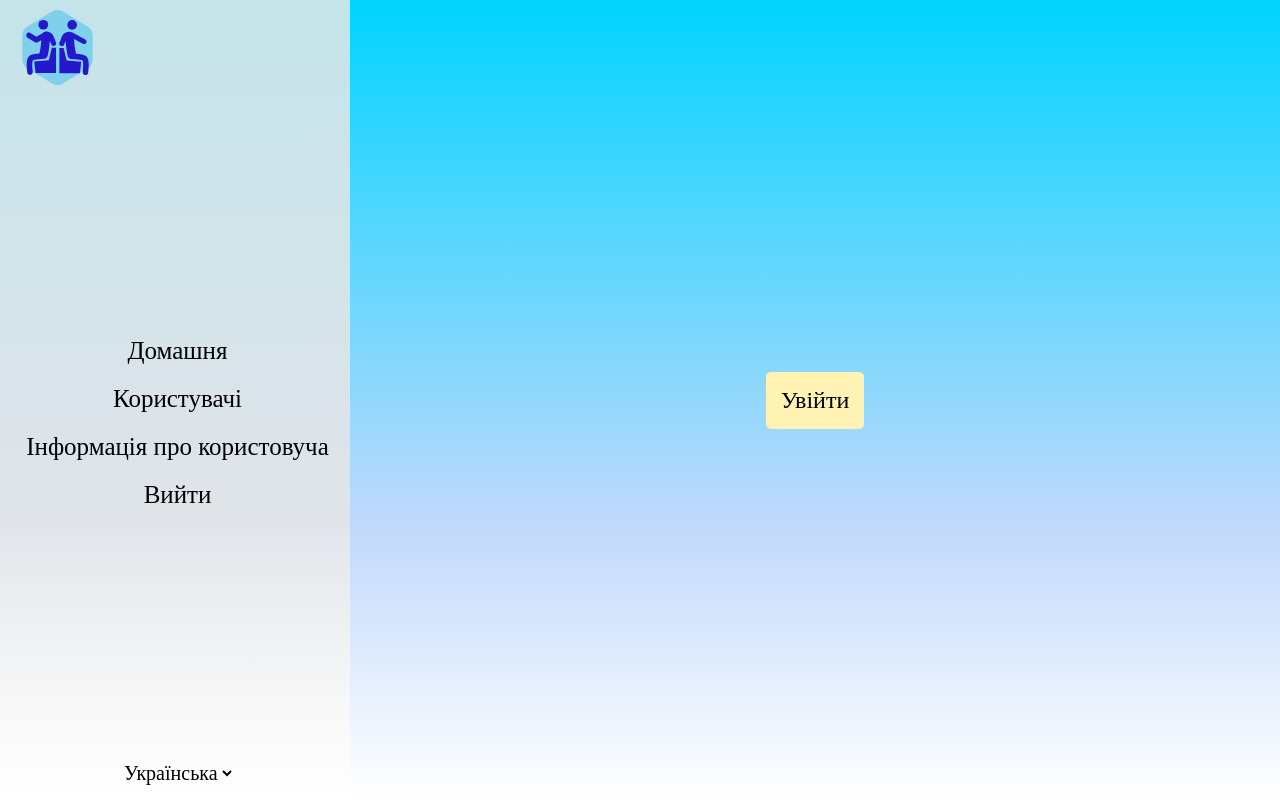
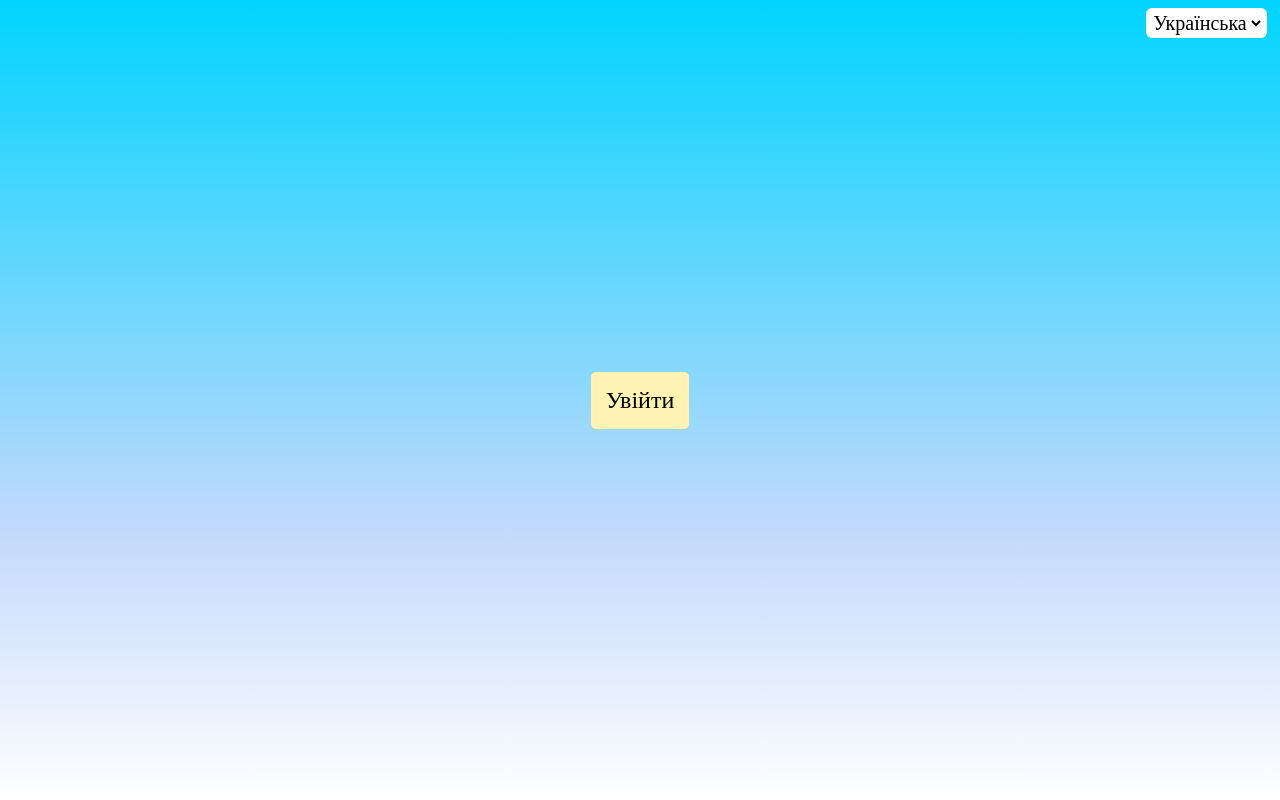
Before and after one commit to quarentyne/random-user-spa, a React (Create React App) app: page /login in a window 1280 px wide. Built offline with nearby package versions, Linux system fonts and the light colour scheme.

Commit message:
login page rework

```diff
--- a/src/App.tsx
+++ b/src/App.tsx
@@ -1,16 +1,14 @@
-import { Suspense } from 'react';
 import { RouterConfig } from './router/Config';
-import { Loader } from './shared/components/Loader/Loader';
 import { MainContainer, GlobalStyle } from './styles';
 
 const App = () => {
   return (
-    <Suspense fallback={<Loader />}>
+    <>
       <GlobalStyle />
       <MainContainer>
         <RouterConfig />
       </MainContainer>
-    </Suspense>
+    </>
   );
 }
 
--- a/src/pages/Logs/Login.tsx
+++ b/src/pages/Logs/Login.tsx
@@ -2,9 +2,10 @@ import { useTranslation } from "react-i18next";
 import { useNavigate } from "react-router-dom";
 import { authorize } from "../../modules/LoginStatus/features/reducer";
 import { loginStatusSelector } from "../../modules/LoginStatus/features/selector";
+import { LanguageChanger } from "../../shared/components/LanguageChanger/LanguageChanger";
 import { useAppDispatch } from "../../shared/hooks/useAppDispatch";
 import { useAppSelector } from "../../shared/hooks/useAppSelector";
-import { StyledFlexBlock, StyledLoginButton } from "./styles";
+import {  StyledLogButton, StyledLoginBlock, StyledLoginLanguageBlock } from "./styles";
 
 export const Login = () => {
   const navigate = useNavigate();
@@ -22,8 +23,11 @@ export const Login = () => {
   };
 
   return(
-    <StyledFlexBlock>
-      <StyledLoginButton type="submit" onClick={login}>{t(`sideMenu.login`)}</StyledLoginButton>
-    </StyledFlexBlock>
+    <StyledLoginBlock>
+      <StyledLogButton type="submit" onClick={login}>{t(`sideMenu.login`)}</StyledLogButton>
+      <StyledLoginLanguageBlock>
+        <LanguageChanger />
+      </StyledLoginLanguageBlock>
+    </StyledLoginBlock>
   );
 };
--- a/src/pages/Logs/Logout.tsx
+++ b/src/pages/Logs/Logout.tsx
@@ -5,7 +5,7 @@ import { authorize } from "../../modules/LoginStatus/features/reducer";
 import { loginStatusSelector } from "../../modules/LoginStatus/features/selector";
 import { useAppDispatch } from "../../shared/hooks/useAppDispatch";
 import { useAppSelector } from "../../shared/hooks/useAppSelector";
-import { StyledFlexBlock, StyledLoginButton } from "./styles";
+import { StyledLogButton, StyledLogoutBlock } from "./styles";
 
 export const Logout = () => {
   const navigate = useNavigate();
@@ -25,8 +25,8 @@ export const Logout = () => {
   };
 
   return(
-    <StyledFlexBlock>
-      <StyledLoginButton type="submit" onClick={logout}>{t(`sideMenu.logout`)}</StyledLoginButton>
-    </StyledFlexBlock>
+    <StyledLogoutBlock>
+      <StyledLogButton type="submit" onClick={logout}>{t(`sideMenu.logout`)}</StyledLogButton>
+    </StyledLogoutBlock>
   );
 };
--- a/src/pages/Logs/styles.ts
+++ b/src/pages/Logs/styles.ts
@@ -1,6 +1,6 @@
 import styled from "styled-components";
 
-export const StyledLoginButton = styled.button`
+export const StyledLogButton = styled.button`
   padding: 15px;
   border: none;
   font-size: 24px;
@@ -12,10 +12,28 @@ export const StyledLoginButton = styled.button`
   };
 `;
 
-export const StyledFlexBlock = styled.div`
+export const StyledLogoutBlock = styled.div`
   margin-top: -20px;
   height: 100vh;
   display: flex;
   justify-content: center;
   align-items: center;
 `;
+
+export const StyledLoginBlock = styled.div`
+  height: 100vh;
+  width: 100vw;
+  display: flex;
+  justify-content: center;
+  align-items: center;
+  position: relative;
+`;
+
+export const StyledLoginLanguageBlock = styled.div`
+  position absolute;
+  background: white;
+  padding: 3px;
+  border-radius: 6px;
+  top: 1%;
+  right: 1%;
+`;
--- a/src/router/Config.tsx
+++ b/src/router/Config.tsx
@@ -8,8 +8,8 @@ export const RouterConfig = () => {
   return (
     <Routes>
       <Route path="/" element={<Navigate replace to="/login" />}/>
+      <Route path="login" element={<Login />} />
       <Route path="/" element={<Layout />}>
-        <Route path="login" element={<Login />} />
         <Route path="logout" element={<Logout />} />
         <Route path='home' element={<Home />}/>
       </Route>
```
